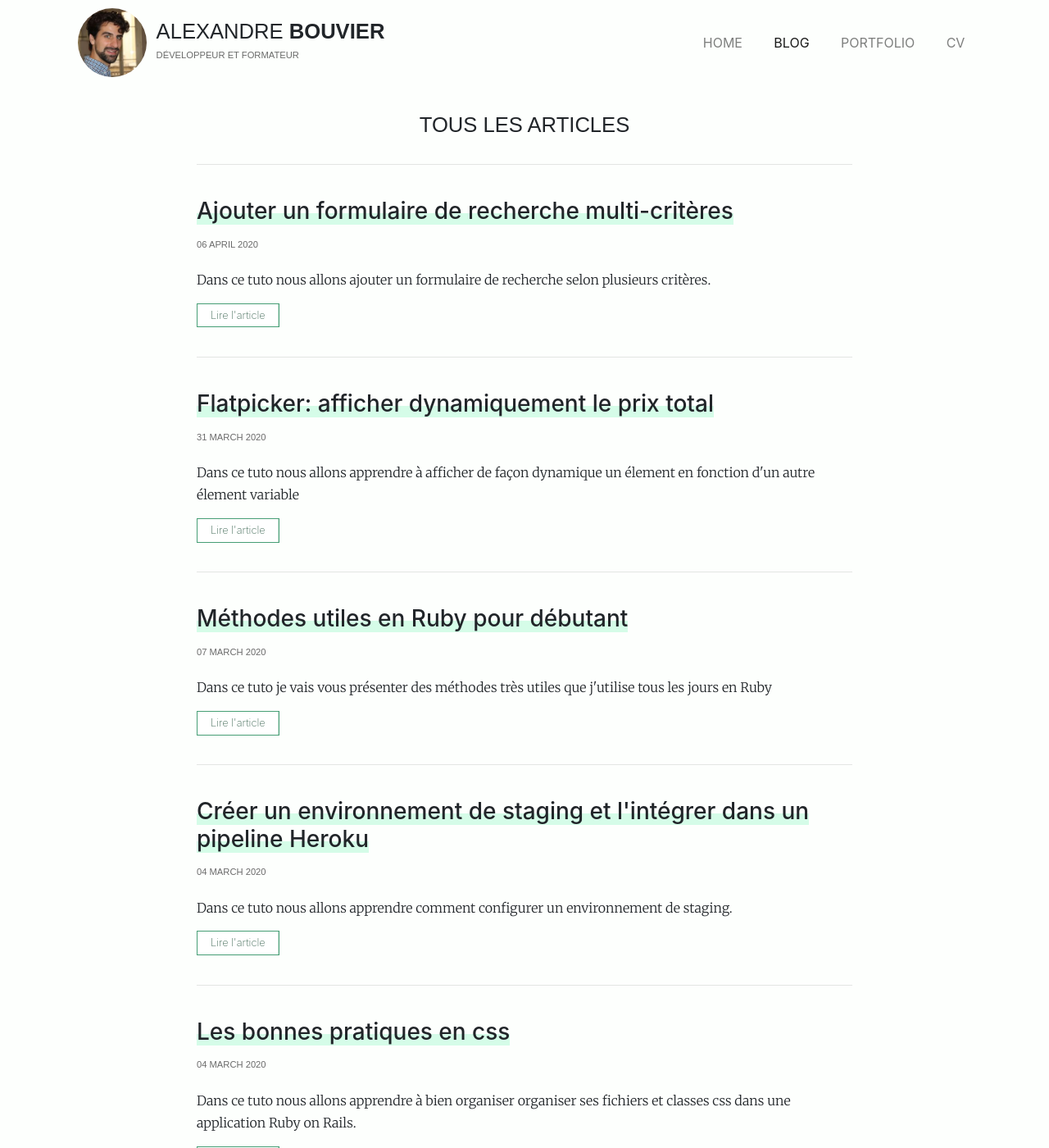
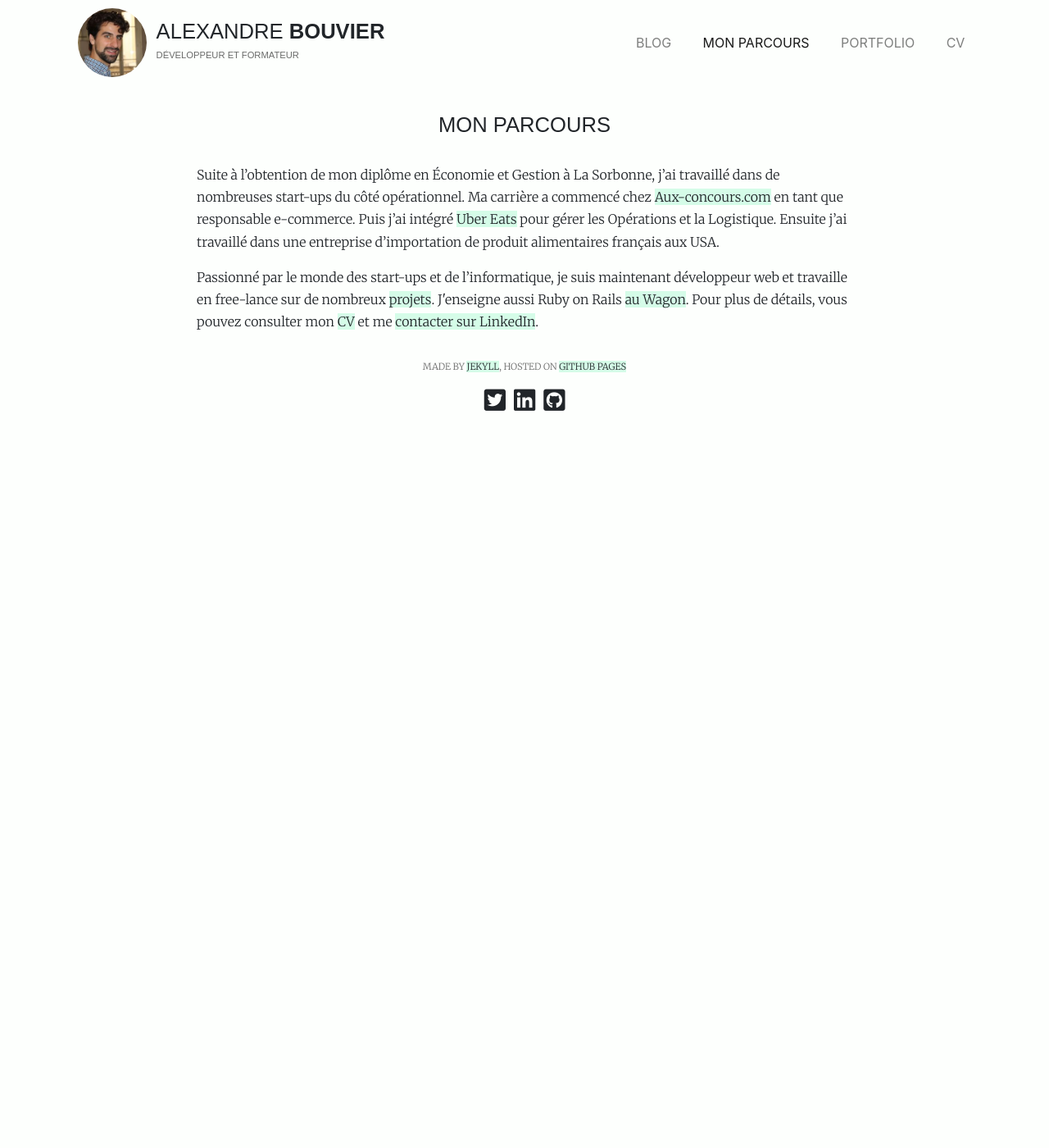
Before and after one commit to alexandrebk/alexandrebk.github.io, a Jekyll site: the page built from blog.html, in a window 1280 px wide and 1400 px high. Shown: the whole window at 82% size. Built offline with Jekyll 4.4.1, drawn with Linux system fonts in a browser that asks for light colours; nearby versions of some CDN libraries; some of the changed text lies outside the part shown.

Commit message:
Updates home page

```diff
--- a/_includes/navbar.html
+++ b/_includes/navbar.html
@@ -18,16 +18,24 @@
       <div class="collapse navbar-collapse" id="navbarSupportedContent1">
         <ul id="list" class="navbar-nav mr-auto p-2">
           <li class="nav-item">
-            <a class="nav-link {% if page.url == '/' %} active {% endif %}" href="/">Home</a>
+            <a class="nav-link {% if page.url == '/' %} active {% endif %}" href="/">
+              Blog
+            </a>
           </li>
           <li class="nav-item">
-            <a class="nav-link {% if page.url == '/blog.html' %} active {% endif %}" href="/blog.html">Blog</a>
+            <a class="nav-link {% if page.url == '/blog.html' %} active {% endif %}" href="/blog.html">
+              Mon Parcours
+            </a>
           </li>
           <li class="nav-item">
-            <a class="nav-link {% if page.url == '/portfolio.html' %} active {% endif %}" href="/portfolio.html">Portfolio</a>
+            <a class="nav-link {% if page.url == '/portfolio.html' %} active {% endif %}" href="/portfolio.html">
+              Portfolio
+            </a>
           </li>
           <li class="nav-item">
-            <a class="nav-link {% if page.url == '/contact.html' %} active {% endif %}" href="http://www.alexandrebouvier.fr/curriculum-vitae/curriculum-vitae.pdf" target="_blank">CV</a>
+            <a class="nav-link {% if page.url == '/contact.html' %} active {% endif %}" href="http://www.alexandrebouvier.fr/curriculum-vitae/curriculum-vitae.pdf" target="_blank">
+              CV
+            </a>
           </li>
         </ul>
       </div>
--- a/blog.html
+++ b/blog.html
@@ -6,36 +6,17 @@
 <div class="container">
   <div class="inner">
     <div class="page-title">
-      <h2>Tous les articles</h2>
+      <h2>Mon parcours</h2>
     </div>
-    <ul class="page-blog">
-      {% for post in site.posts %}
-        {% if post.status == 'tech' %}
-          <li>
-            <div class="post">
-              <a href="{{ post.url }}">
-                <h3>
-                  <span class="underlined">
-                    {{ post.title }}
-                  </span>
-                </h3>
-              </a>
-              <p>
-                <span class="text-light-upcase">
-                  {{ post.date | date: "%d %B %Y" }}
-                </span>
-              </p>
-              <p>
-                {{ post.description }}
-              </p>
-              <a href="{{ post.url }}"
-                 class="btn-green btn-animation">
-                Lire l'article
-              </a>
-            </div>
-          </li>
-        {% endif %}
-      {% endfor %}
-    </ul>
+    <div style="margin: 30px 0">
+      <p>
+         Suite à l’obtention de mon diplôme en Économie et Gestion à La Sorbonne, j’ai travaillé dans de nombreuses start-ups du côté opérationnel. Ma carrière a commencé chez <a href="http://www.aux-concours.com/" target="_blank" class="highlighted">Aux-concours.com</a> en tant que responsable e-commerce. Puis j’ai intégré <a href="https://www.ubereats.com/fr-FR/paris/" target="_blank" class="highlighted">Uber Eats</a> pour gérer les Opérations et la Logistique. Ensuite j’ai travaillé dans une entreprise d’importation de produit alimentaires français aux USA.
+      </p>
+      <p>
+        Passionné par le monde des start-ups et de l’informatique, je suis maintenant développeur web et travaille en free-lance sur de nombreux <a href="/portfolio.html" class="highlighted">projets</a>.
+        J'enseigne aussi Ruby on Rails <a href="https://www.lewagon.com/" target="_blank" class="highlighted">au Wagon</a>.
+        Pour plus de détails, vous pouvez consulter mon <a href="https://alexandrebk.github.io/curriculum-vitae/curriculum-vitae.pdf" target="_blank" class="highlighted">CV</a> et me <a href="https://www.linkedin.com/in/alexandre-bouvier-4b9a85101/" target="_blank" class="highlighted">contacter sur LinkedIn</a>.
+      </p>
+    </div>
   </div>
 </div>
```
Also changed, not shown: index.html (+4 -4 lines).
